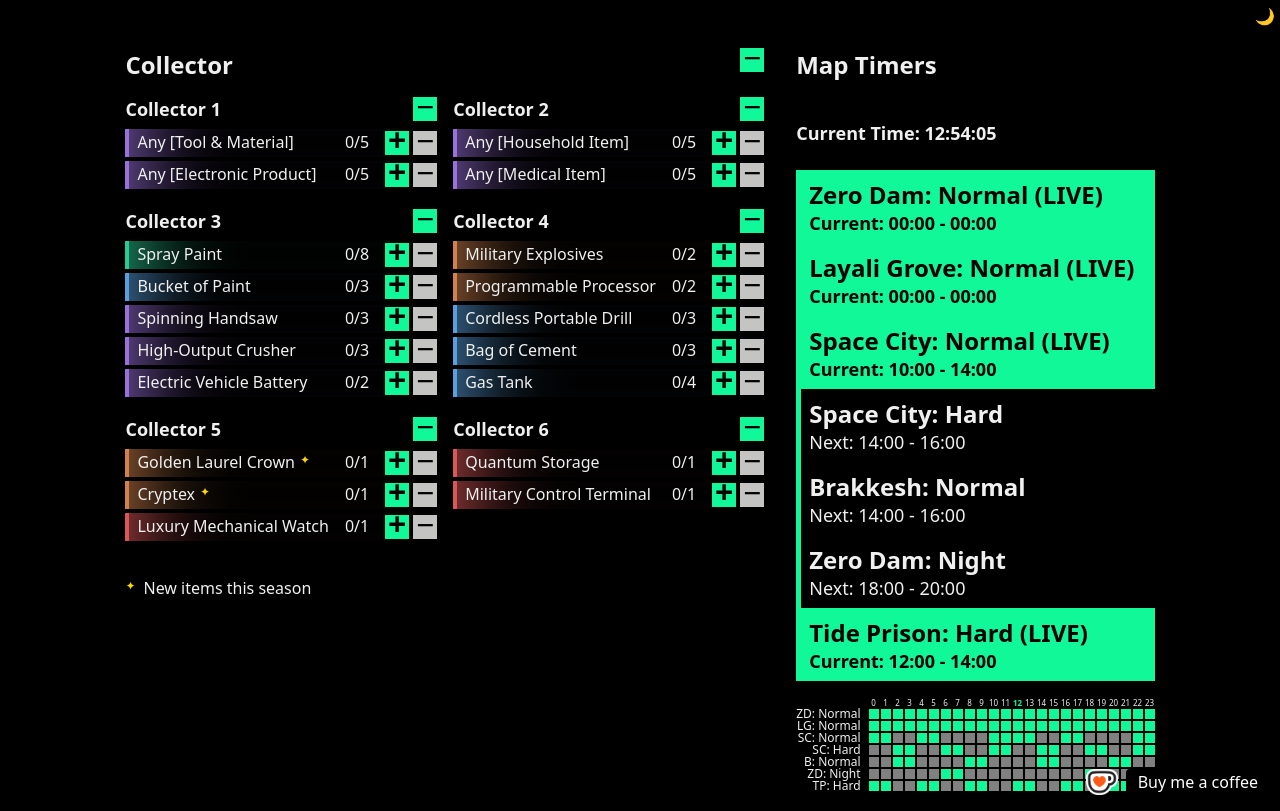
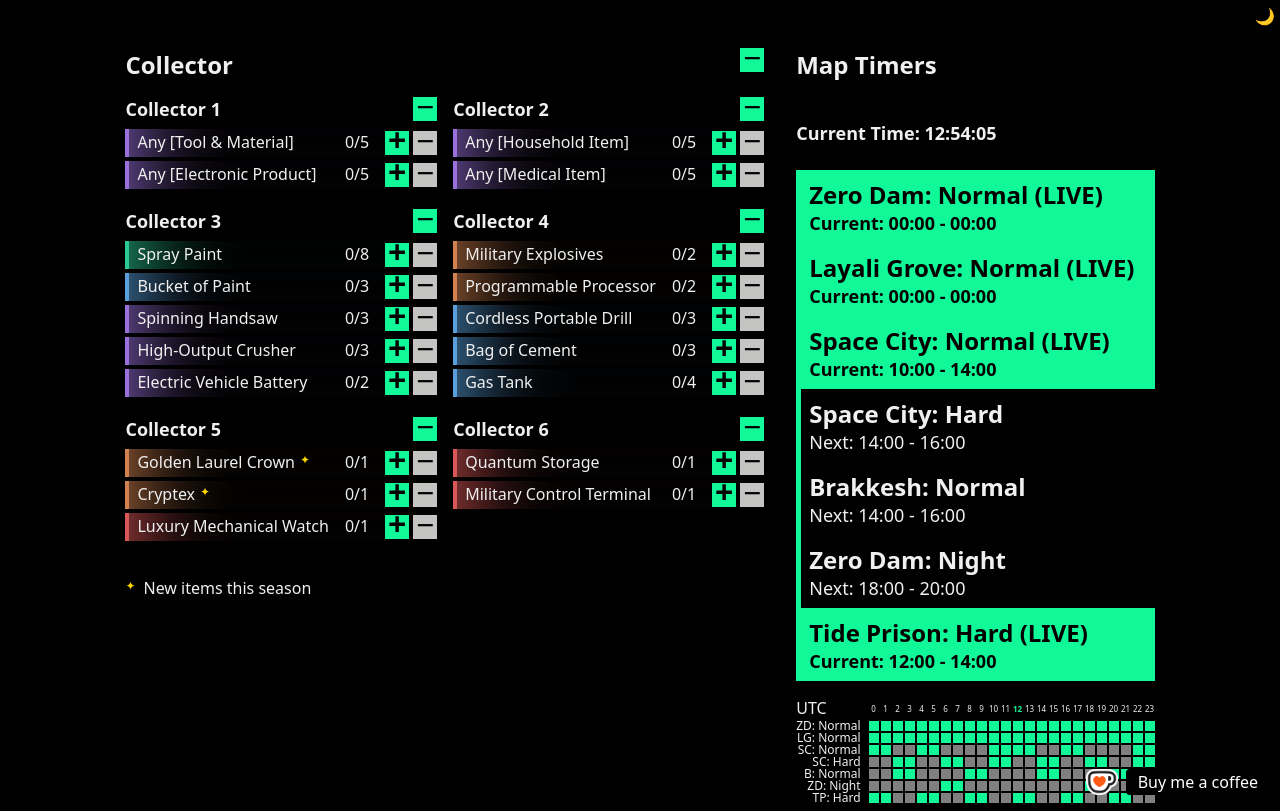
Before and after one commit to tomcorke/dftimers, a React (Vite) app: page / in a window 1280 px wide. Built offline with nearby package versions, Linux system fonts and the light colour scheme.

Commit message:
utc label

```diff
--- a/src/sections/MapTimerDisplay.tsx
+++ b/src/sections/MapTimerDisplay.tsx
@@ -101,7 +101,7 @@ export const MapTimersSection = () => {
       </div>
 
       <div className="timeline">
-        <div></div>
+        <div>UTC</div>
         {HOURS.map((hour) => {
           return (
             <div
```
